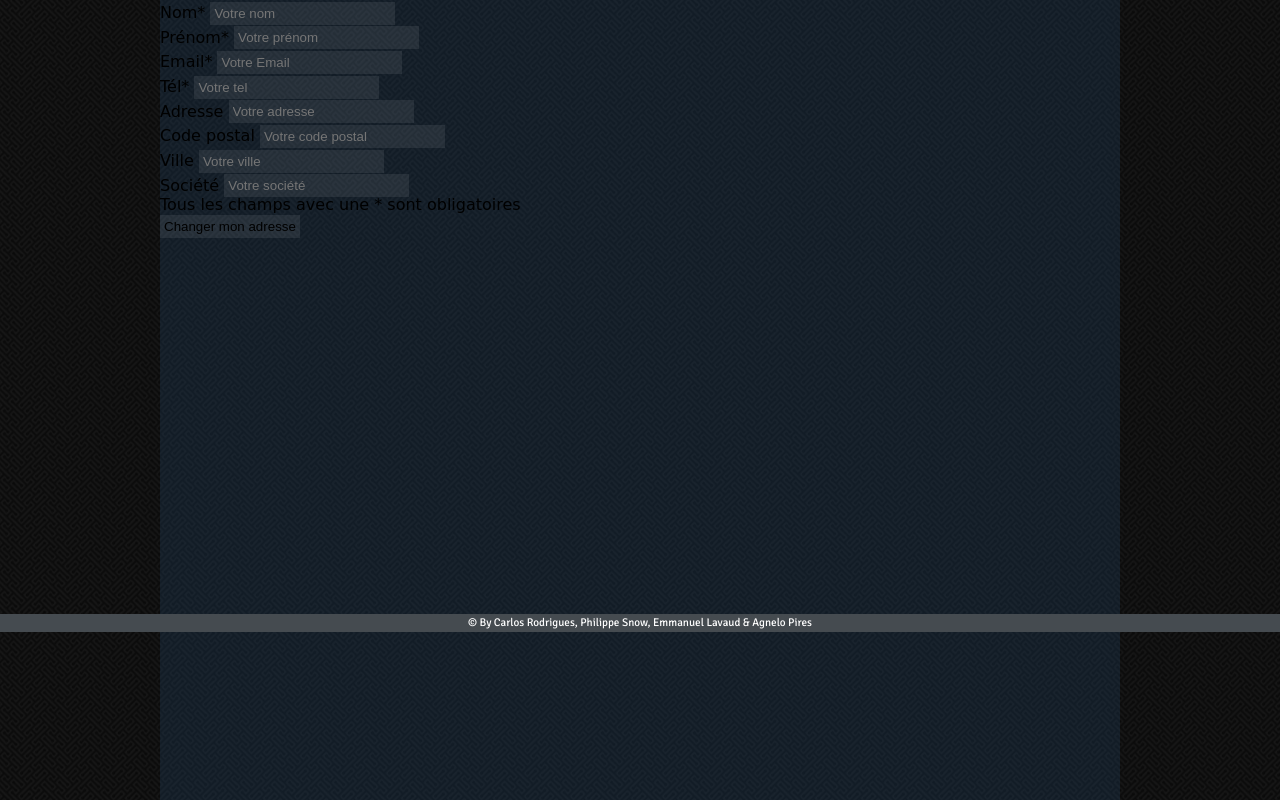
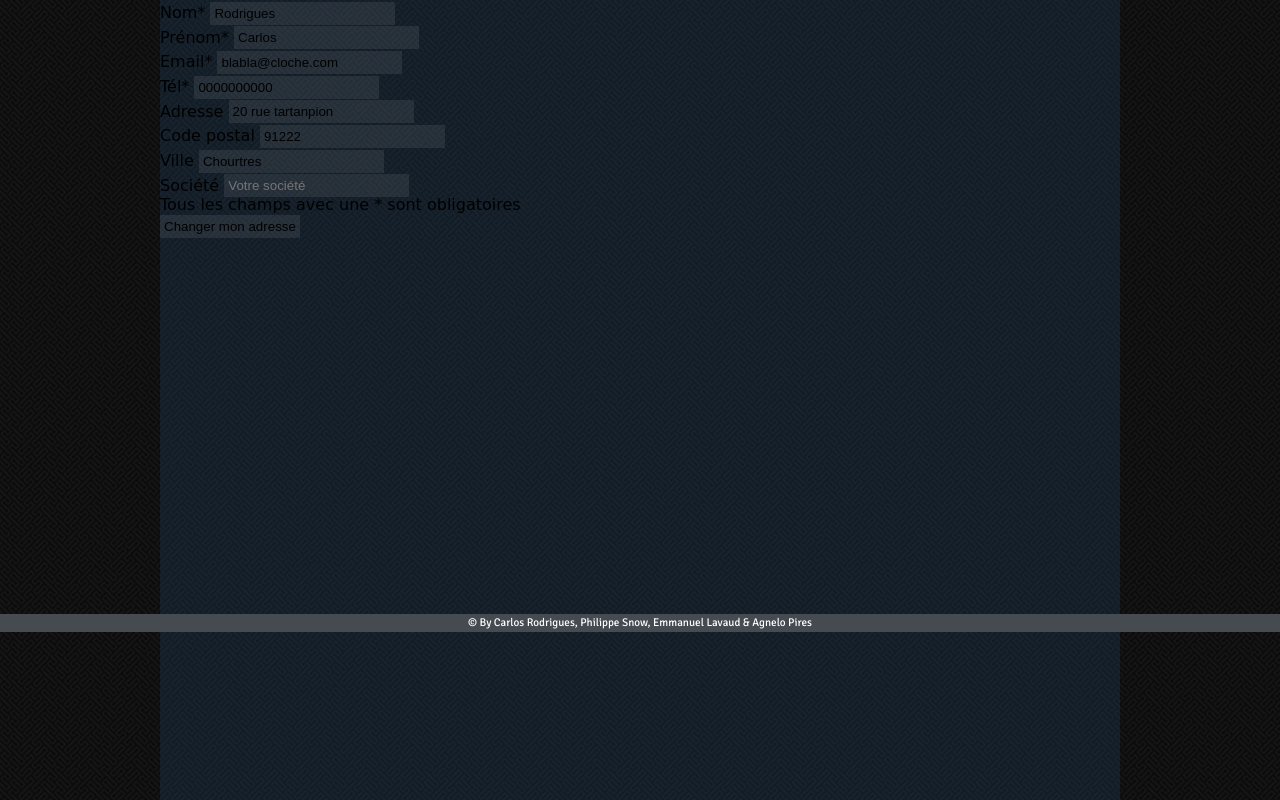
Before and after one commit to calebodemus/RESTO, a PHP site: page /index.php?page=comptemodif in a window 1280 px wide. Shown: the part 168-968 px from the top of the page. Run offline with PHP 8.4, Linux system fonts and the light colour scheme; a user stored in the database is signed in; data comes from the database, SQL or seed files in the repository; data that the repository does not hold is empty; some web fonts are replaced.

Commit message:
compte et modif compte marchent

```diff
--- a/projet_bugs/app/content/comptemodif.php
+++ b/projet_bugs/app/content/comptemodif.php
@@ -1,7 +1,7 @@
  <?php
+$idtomodif = $_SESSION['loginid'];
 
-
-	$comptequery = "SELECT * FROM user WHERE id = '" .$loginencours."'";
+$comptequery = "SELECT * FROM user WHERE id = '" .$idtomodif."'";
         $compteres = mysqli_query($mysqli, $comptequery);
 
       while ( $compteligne = mysqli_fetch_assoc($compteres) )
@@ -18,38 +18,45 @@
          $point = $compteligne['point'];
       }
 
-if ( isset ($_POST['adresse']) )
+        if ( isset ($_POST['newadresse']) )
         {
+                $idtomodif = $_SESSION['loginid'];
 
+                $newnom = $_POST['newnom'];
+                $newprenom = $_POST['newprenom'];
+                $newmail  = $_POST['newmail'];
+                $newtel = $_POST['newtel'];
+                $newadresse  = $_POST['newadresse'];
+                $newcp = $_POST['newcp'];
+                $newville = $_POST['newville'];
+                $newsociete = $_POST['newsociete'];
 
-
-
-
-		$login = mysqli_real_escape_string($mysqli, $login);
-		$nom = mysqli_real_escape_string($mysqli, $nom);
-		$prenom = mysqli_real_escape_string($mysqli, $prenom);
-
-		$pass = mysqli_real_escape_string($mysqli, $pass1);
-
+                $newnom = mysqli_real_escape_string($mysqli, $newnom);
+                $newprenom = mysqli_real_escape_string($mysqli, $newprenom);
                 /*$hash = password_hash($pass, PASSWORD_BCRYPT, ["cost"=>13]);*/
 
+                $newmail = mysqli_real_escape_string($mysqli, $newmail);
+                $newtel = mysqli_real_escape_string($mysqli, $newtel);
+                $newadresse = mysqli_real_escape_string($mysqli, $newadresse);
+                $newcp = mysqli_real_escape_string($mysqli, $newcp);
+                $newville = mysqli_real_escape_string($mysqli, $newville);
+                $newsociete = mysqli_real_escape_string($mysqli, $newsociete);
 
-		$mail = mysqli_real_escape_string($mysqli, $mail);
-		$tel = mysqli_real_escape_string($mysqli, $tel);
-		$adresse = mysqli_real_escape_string($mysqli, $adresse);
-		$cp = mysqli_real_escape_string($mysqli, $cp);
-		$ville = mysqli_real_escape_string($mysqli, $ville);
-		$societe = mysqli_real_escape_string($mysqli, $societe);
-
-		$request = 'INSERT INTO user (prenom, nom, tel, adresse, cp, ville, mail, societe) VALUES("'.$prenom.'","'.$nom.'","'.$tel.'","'.$adresse.'","'.$cp.'","'.$ville.'","'.$mail.'","'.$societe.'"';
-		mysqli_query($mysqli, $request);
+                $update= 'UPDATE  user SET nom = "'.$newnom.'", prenom = "'.$newprenom.'", adresse ="'.$newadresse.'", tel ="'.$newtel.'", ville ="'.$newville.'", cp ="'.$newcp.'", mail = "'.$newmail.'", societe ="'.$newsociete.'" WHERE id = "'.$idtomodif.'"';
+                $updatesql =  mysqli_query($mysqli, $update);
 
                 $id = mysqli_insert_id($mysqli);
                 if ($id < 0)
+                {
                     $error = mysqli_error($mysqli);
+                $messagecompte = "erreur dans la modification de vos données... , veuillez reesayer.";
+                     require('views/content/compteismodified.html');
+                }
+
                 else
                     {
-			header('Location:index.php?page=home');
+                        $messagecompte = "Vos données ont bien eté modifiées !";
+                    require('views/content/compteismodified.html');
                     return;
 
                     }
--- a/projet_bugs/index.php
+++ b/projet_bugs/index.php
@@ -4,7 +4,7 @@ header("Content-Type: text/html; charset=utf-8");
 require('app/server.php');
 $page = "home";
 
-$mysqli = mysqli_connect("localhost", "root","troiswa", "bugs");
+$mysqli = mysqli_connect("localhost", "root","", "bugs");
 /*| Il faut vérifier si la connection mysql a reussi ! |*/
 
 
--- /dev/null
+++ b/projet_bugs/views/content/compteismodified.html
@@ -0,0 +1 @@
+<h1><?= $messagecompte  ?></h1>
--- a/projet_bugs/views/content/comptemodif.html
+++ b/projet_bugs/views/content/comptemodif.html
@@ -10,44 +10,44 @@
 
     <p>
         <label for="nom">Nom<span class="required">*</span></label>
-        <input type="text" name="nom" id="nom" required="required" placeholder="Votre nom" value="<?= $nom  ?>"/>
+        <input type="text" name="newnom" id="newnom" required="required" placeholder="Votre nom" value="<?= $nom  ?>"/>
     </p>
 
     <p>
         <label for="prenom">Prénom<span class="required">*</span></label>
-        <input type="text" name="prenom" id="prenom" required="required" placeholder="Votre prénom" value="<?= $prenom  ?>"/>
+        <input type="text" name="newprenom" id="newprenom" required="required" placeholder="Votre prénom" value="<?= $prenom  ?>"/>
     </p>
 
 
 
     <p>
         <label for="mail">Email<span class="required">*</span></label>
-        <input type="email" name="mail" id="mail" required="required" placeholder="Votre Email" value="<?= $email  ?>"/>
+        <input type="email" name="newmail" id="mail" required="required" placeholder="Votre Email" value="<?= $email  ?>"/>
     </p>
 
     <p>
         <label for="tel">Tél<span class="required">*</span></label>
-        <input type="text" name="tel" id="tel" required="required" placeholder="Votre tel" value="<?= $tel  ?>"/>
+        <input type="text" name="newtel" id="tel" required="required" placeholder="Votre tel" value="<?= $tel  ?>"/>
     </p>
 
     <p>
         <label for="adresse">Adresse</label>
-        <input type="text" name="adresse" id="adresse" placeholder="Votre adresse" value="<?= $adresse  ?>"/>
+        <input type="text" name="newadresse" id="adresse" placeholder="Votre adresse" value="<?= $adresse  ?>"/>
     </p>
 
     <p>
         <label for="cp">Code postal</label>
-        <input type="text" name="cp" id="cp" placeholder="Votre code postal" value="<?= $codepostal  ?>"/>
+        <input type="text" name="newcp" id="cp" placeholder="Votre code postal" value="<?= $codepostal  ?>"/>
     </p>
 
     <p>
         <label for="ville">Ville</label>
-        <input type="text" name="ville" id="ville" placeholder="Votre ville" value="<?= $ville  ?>"/>
+        <input type="text" name="newville" id="ville" placeholder="Votre ville" value="<?= $ville  ?>"/>
     </p>
 
    <p>
         <label for="societe">Société</label>
-        <input type="text" name="societe" id="societe" placeholder="Votre société" value="<?= $societé  ?>"/>
+        <input type="text" name="newsociete" id="societe" placeholder="Votre société" value="<?= $societé  ?>"/>
     </p>
 
     <p class="indication">Tous les champs avec une <span class="required">*</span> sont obligatoires</p>
```
Also changed, not shown: projet_bugs/views/content/compte.html (+6 -3 lines). Lines whose indentation alone changed are shown as unchanged.
